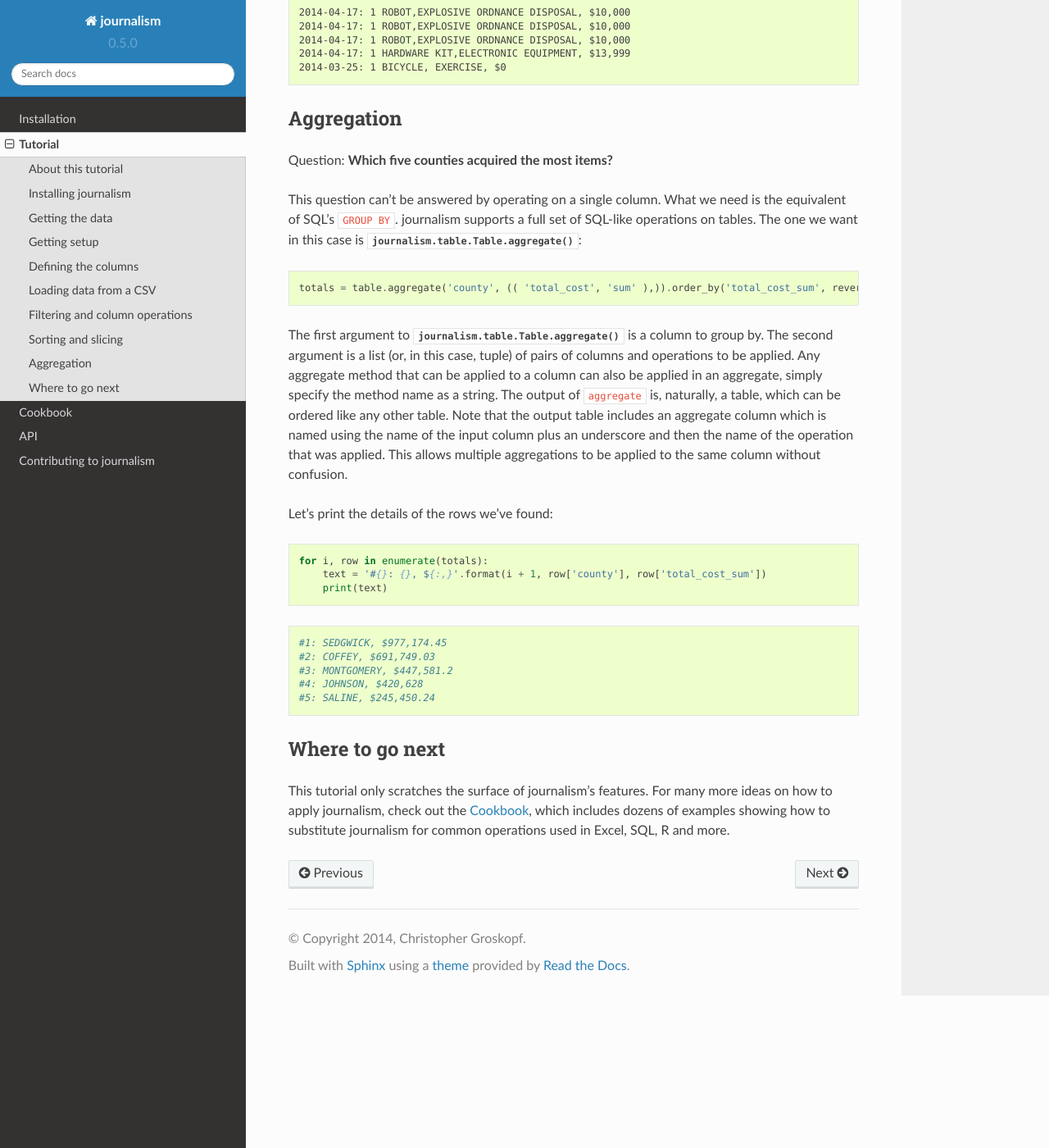
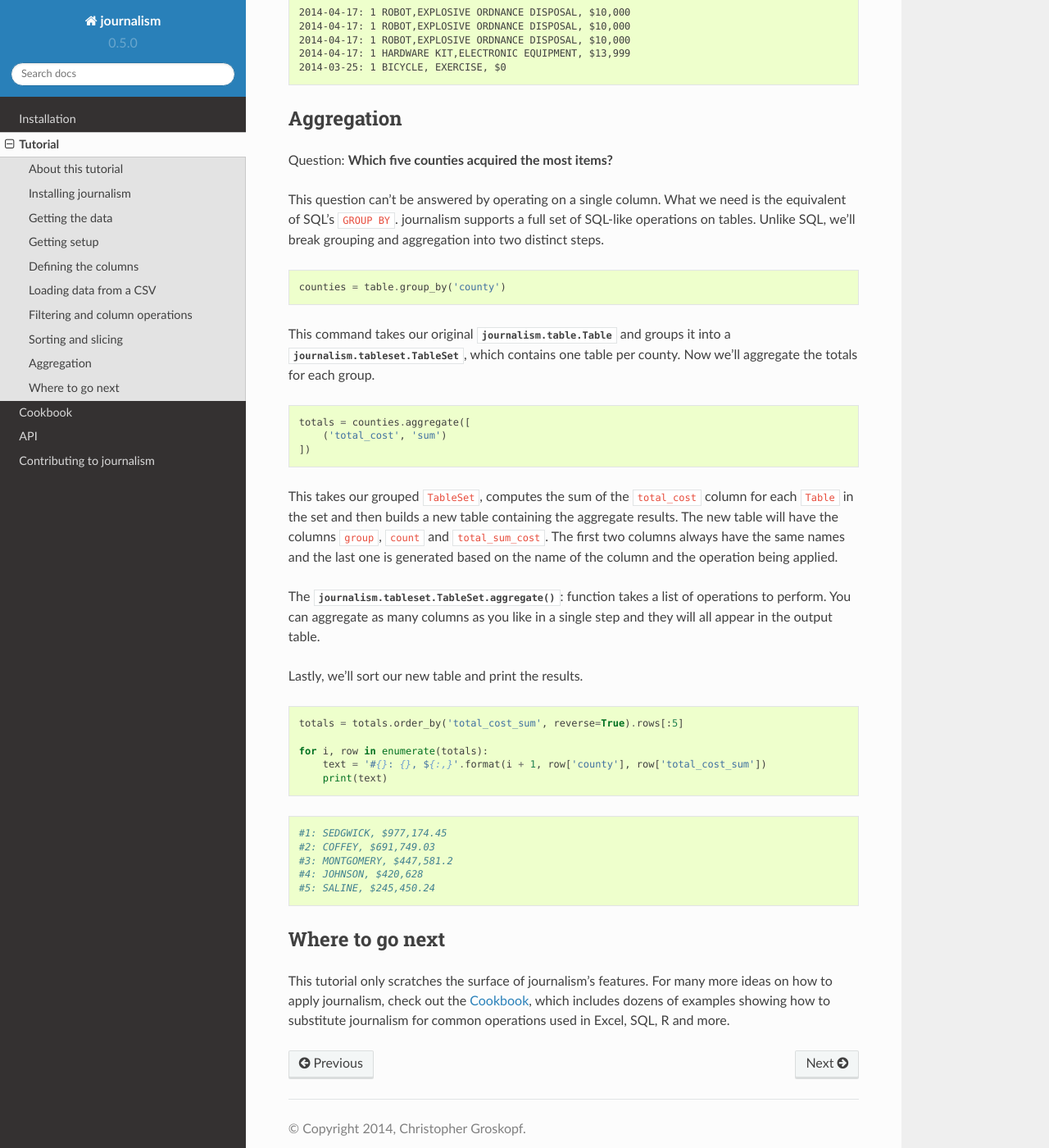
Before and after one commit to wireservice/agate, a Sphinx documentation site: the page built from docs/tutorial.rst, in a window 1280 px wide and 1400 px high, scrolled down 4635 px. Shown: the whole window at 82% size. Built offline with Sphinx 7.4.7 and the Read the Docs theme 2.0.0, drawn with Linux system fonts in a browser that asks for light colours.

Commit message:
Update tutorial with TableSet details. Closes #142.

```diff
--- a/docs/tutorial.rst
+++ b/docs/tutorial.rst
@@ -199,17 +199,29 @@
 
 Question: **Which five counties acquired the most items?**
 
-This question can't be answered by operating on a single column. What we need is the equivalent of SQL's ``GROUP BY``. journalism supports a full set of SQL-like operations on tables. The one we want in this case is :py:meth:`journalism.table.Table.aggregate`:
+This question can't be answered by operating on a single column. What we need is the equivalent of SQL's ``GROUP BY``. journalism supports a full set of SQL-like operations on tables. Unlike SQL, we'll break grouping and aggregation into two distinct steps.
 
 .. code-block:: python
 
-    totals = table.aggregate('county', (( 'total_cost', 'sum' ),)).order_by('total_cost_sum', reverse=True).rows[:5]
+    counties = table.group_by('county')
 
-The first argument to :py:meth:`journalism.table.Table.aggregate` is a column to group by. The second argument is a list (or, in this case, tuple) of pairs of columns and operations to be applied. Any aggregate method that can be applied to a column can also be applied in an aggregate, simply specify the method name as a string. The output of ``aggregate`` is, naturally, a table, which can be ordered like any other table. Note that the output table includes an aggregate column which is named using the name of the input column plus an underscore and then the name of the operation that was applied. This allows multiple aggregations to be applied to the same column without confusion.
-
-Let's print the details of the rows we've found:
+This command takes our original :py:class:`journalism.table.Table` and groups it into a :py:class:`journalism.tableset.TableSet`, which contains one table per county. Now we'll aggregate the totals for each group.
 
 .. code-block:: python
+
+    totals = counties.aggregate([
+        ('total_cost', 'sum')
+    ])
+
+This takes our grouped ``TableSet``, computes the sum of the ``total_cost`` column for each ``Table`` in the set and then builds a new table containing the aggregate results. The new table will have the columns ``group``, ``count`` and ``total_sum_cost``. The first two columns always have the same names and the last one is generated based on the name of the column and the operation being applied.
+
+The :py:meth:`journalism.tableset.TableSet.aggregate`: function takes a list of operations to perform. You can aggregate as many columns as you like in a single step and they will all appear in the output table.
+
+Lastly, we'll sort our new table and print the results.
+
+.. code-block:: python
+
+    totals = totals.order_by('total_cost_sum', reverse=True).rows[:5]
 
     for i, row in enumerate(totals):
         text = '#{}: {}, ${:,}'.format(i + 1, row['county'], row['total_cost_sum'])
```
